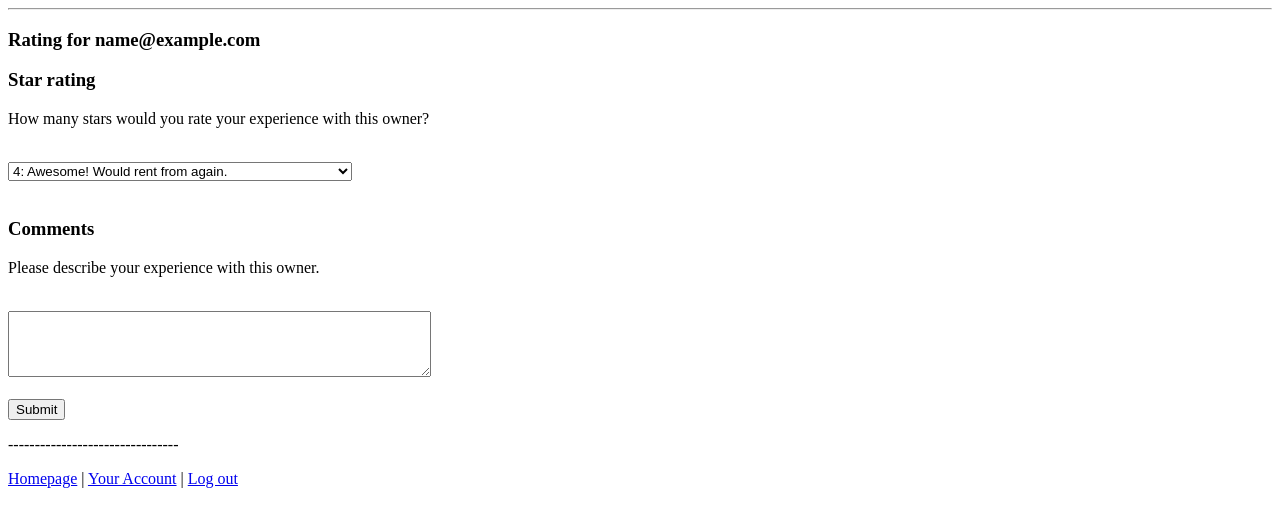
After one commit to fwong03/Happy-Camper, a Flask app: a page that uses templates/rate-owner.html in a window 1280 px wide. The commit adds this page. Shown: the top 527 px of the page. Run offline with Flask 2, Linux system fonts and the light colour scheme; the visitor is signed in with stand-in values (Sample User, id 1); data comes from the database, SQL or seed files in the repository.

Commit message:
Renamed rating routes and files

```diff
--- a/server.py
+++ b/server.py
@@ -140,19 +140,13 @@ def show_account():
     They can also delete listings, rate stuff, get the emails of people
     renting to or renting from.
     """
-    user = User.query.filter(User.email == session['user']).one()
-    fname = user.fname
-    lname = user.lname
-    staddress = user.street
-    cty = user.city
-    state_id = user.region_id
+    customer = User.query.filter(User.email == session['user']).one()
+    state_id = customer.region_id
     st = Region.query.get(state_id).full
-    zcode = user.postalcode
-    phonenumber = user.phone
 
     today_date = datetime.today()
 
-    products_all = Product.query.filter(Product.owner_user_id == user.user_id).all()
+    products_all = Product.query.filter(Product.owner_user_id == customer.user_id).all()
     products_avail = []
     products_out = []
 
@@ -162,17 +156,9 @@ def show_account():
         else:
             products_out.append(product)
 
-    rentals = History.query.filter(History.renter_user_id == user.user_id)
+    rentals = History.query.filter(History.renter_user_id == customer.user_id).all()
 
-    # rentals = db.session.query(History.history_id, History.start_date,
-    #                            History.end_date, History.total_cost,
-    #                            History.owner_rating_id, History.prod_rating_id,
-    #                            Brand.brand_name, Product.model, Product.prod_id,
-    #                            Product.owner_user_id, User.email).join(Product).join(Brand).join(User.user_id==Product.owner_user_id).filter(History.renter_user_id == user.user_id).all()
-
-    return render_template("accountinfo.html", firstname=fname, lastname=lname,
-                           street=staddress, city=cty, state=st, zipcode=zcode,
-                           phone=phonenumber, email=session['user'],
+    return render_template("accountinfo.html", user=customer, state=st,
                            products_available=products_avail,
                            products_not_available=products_out,
                            histories=rentals, today=today_date)
@@ -465,11 +451,11 @@ def show_owner_rating(prod_id):
 
         avg_star_rating = sum_stars / count_star_ratings
 
-    return render_template("owner-rating.html", ratings=owner_ratings,
+    return render_template("show-owner-ratings.html", ratings=owner_ratings,
                            average=avg_star_rating, prod=product)
 
 
-@app.route('/owner-rate/<int:owner_id>-<int:history_id>')
+@app.route('/rate-owner/<int:owner_id>-<int:history_id>')
 def rate_owner(owner_id, history_id):
     """Page to rate owner.
 
@@ -480,28 +466,28 @@ def rate_owner(owner_id, history_id):
     session['history_id_for_rating'] = history_id
     session['owner_username_for_rating'] = owner.email
 
-    return render_template("owner-rate-form.html",
-                           submit_route='/owner-rate-confirm/')
+    return render_template("rate-owner.html",
+                           submit_route='/rate-owner-confirm/')
 
 
-@app.route('/owner-rate-edit/')
+@app.route('/rate-owner-edit/')
 def edit_owner_rating():
     """Page to edit rating of owner.
 
     """
 
-    return render_template("owner-rate-edit.html",
-                           submit_route='/owner-rate-confirm/')
+    return render_template("rate-owner-edit.html",
+                           submit_route='/rate-owner-confirm/')
 
 
-@app.route('/owner-rate-confirm/', methods=['POST'])
+@app.route('/rate-owner-confirm/', methods=['POST'])
 def confirm_owner_rating():
     """Confirm owner rating before adding to database"""
 
     stars = request.form.get("stars")
     comments = request.form.get("comments")
 
-    return render_template("owner-rate-confirm.html", num_stars=stars,
+    return render_template("rate-owner-confirm.html", num_stars=stars,
                            comments_text=comments,
                            submit_route='/handle-owner-rating')
 
@@ -534,7 +520,7 @@ def handle_owner_rating():
     return redirect('/success')
 
 
-@app.route('/product-rate/<int:prod_id>-<int:history_id>')
+@app.route('/rate-product/<int:prod_id>-<int:history_id>')
 def rate_product(prod_id, history_id):
     """Page to rate product.
 
@@ -546,28 +532,28 @@ def rate_product(prod_id, history_id):
     session['prod_id_for_rating'] = prod_id
     session['prod_name_for_rating'] = "%s %s" % (item.brand.brand_name, item.model)
 
-    return render_template("product-rate-form.html", product=item,
-                           submit_route='/product-rate-confirm/')
+    return render_template("rate-product.html", product=item,
+                           submit_route='/rate-product-confirm/')
 
 
-@app.route('/product-rate-edit/')
+@app.route('/rate-product-edit/')
 def edit_product_rating():
     """Page to edit rating of product.
 
     """
 
-    return render_template("product-rate-edit.html",
-                           submit_route='/product-rate-confirm/')
+    return render_template("rate-product-edit.html",
+                           submit_route='/rate-product-confirm/')
 
 
-@app.route('/product-rate-confirm/', methods=['POST'])
+@app.route('/rate-product-confirm/', methods=['POST'])
 def confirm_product_rating():
     """Confirm product rating before adding to database"""
 
     stars = request.form.get("stars")
     comments = request.form.get("comments")
 
-    return render_template("product-rate-confirm.html", num_stars=stars,
+    return render_template("rate-product-confirm.html", num_stars=stars,
                            comments_text=comments,
                            submit_route='/handle-product-rating')
 
@@ -601,15 +587,20 @@ def handle_product_rating():
 
 
 
-@app.route('/renter_rate')
-def renter_rate():
-    """Rating page for renter.
+@app.route('/rate-renter/<int:renter_id>-<int:history_id>')
+def rate_renter(renter_id, history_id):
+    """Page to rate renter.
 
-    Here they can rent the owner and the product.
-    Routes from Account page and routes to Account Page with flashed message
-    thanking them for their rating."""
+    """
 
-    return "Here renters can rate the owner and the product they rented."
+    renter = User.query.get(renter_id)
+
+    session['history_id_for_rating'] = history_id
+    session['renter_username_for_rating'] = renter.email
+
+    return render_template("rate-renter.html",
+                           submit_route='/rate-renter-confirm/')
+
 
 
 
--- /dev/null
+++ b/templates/rate-owner.html
@@ -0,0 +1,30 @@
+{% extends 'rate-form-base.html' %}
+
+{% block title %}Owner Rating Form{% endblock %}
+
+{% block page_heading %} Rating for {{ session['owner_username_for_rating'] }} {% endblock %}
+
+ {% block star_instructions %}
+
+     How many stars would you rate your experience with this owner?
+
+{% endblock %}
+
+{% block star_dropdown %}
+    <select name="stars">
+        <option value="4">4: Awesome! Would rent from again.</option>
+        <option value="3">3: As expected. Would rent from again.</option>
+        <option value="2">2: Not as good as expected, but might rent from again.</option>
+        <option value="1">1: Awful. Would not rent from this person again.</option>
+  </select>
+{% endblock %}
+
+{% block comments_instructions %}
+    Please describe your experience with this owner.
+{% endblock %}
+
+{% block comments_text %}
+
+ <textarea rows="4" cols="50" name="comments"></textarea><br><br>
+
+ {% endblock %}
```
Also changed, not shown: templates/accountinfo.html (+30 -14 lines), templates/rate-owner-confirm.html (renamed from templates/product-rate-confirm.html, +4 -4 lines), templates/rate-product-confirm.html (renamed from templates/owner-rate-confirm.html, +4 -4 lines), templates/rate-owner-edit.html (renamed from templates/owner-rate-form.html), templates/rate-product-edit.html (renamed from templates/product-rate-edit.html), templates/rate-product.html (renamed from templates/product-rate-form.html), templates/show-owner-ratings.html (renamed from templates/owner-rating.html).
